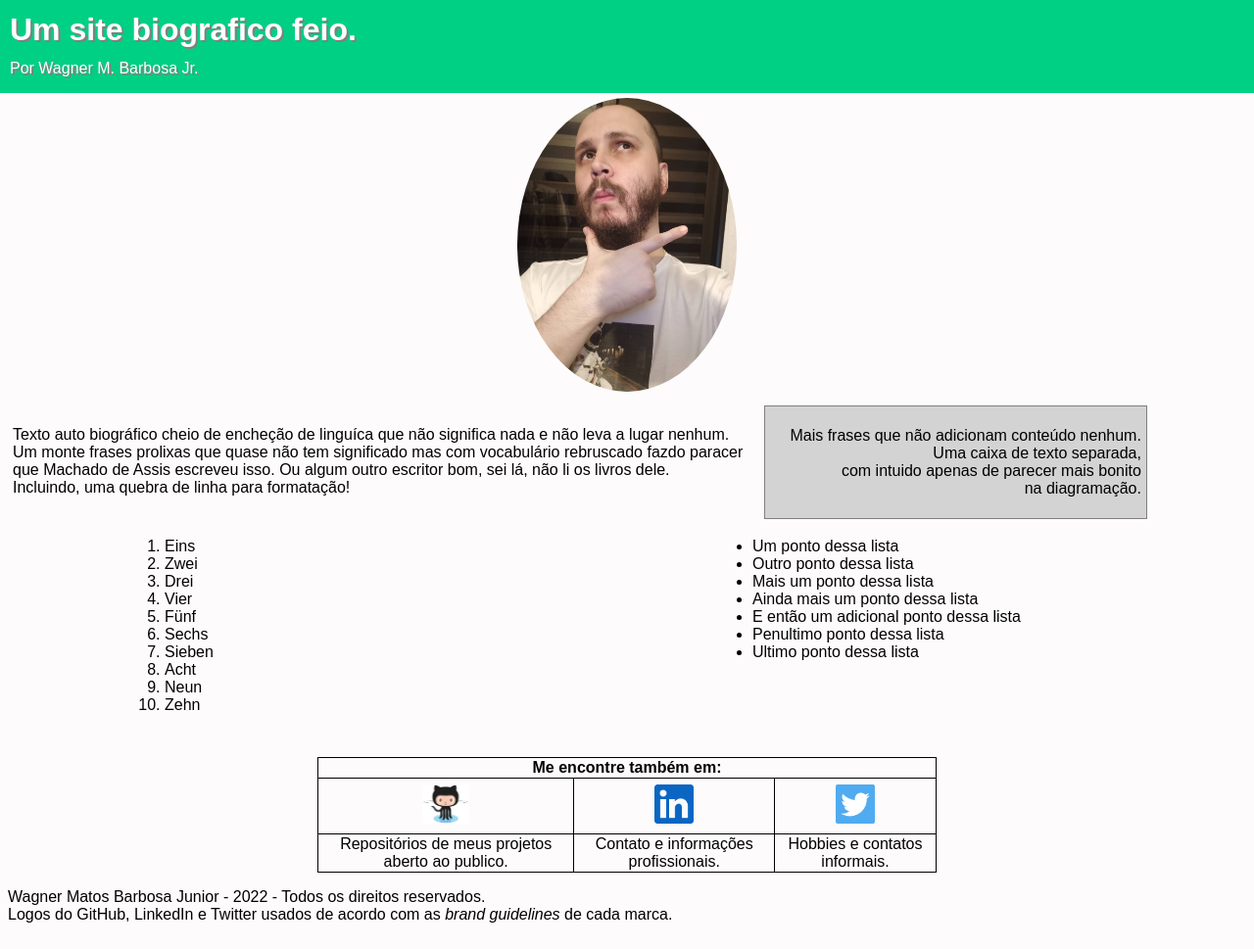
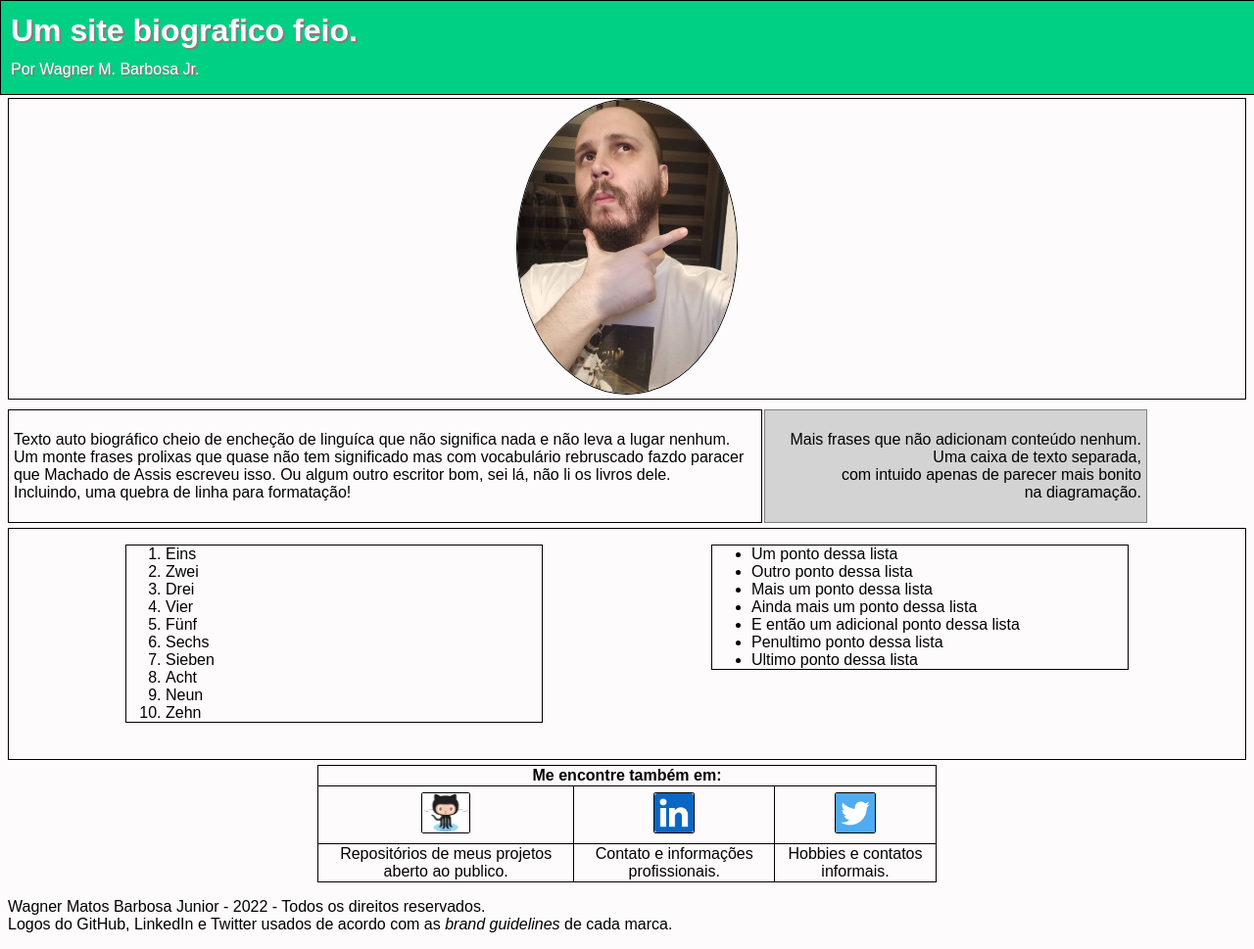
Before and after one commit to Wagner-BWG/Wagner-BWG.github.io, a website: page index.html in a window 1280 px wide. Shown: the whole page at 98% size. Drawn offline with Linux system fonts and the light colour scheme; a web font is replaced by a local one.

Commit message:
borda em tudo

```diff
--- a/style.css
+++ b/style.css
@@ -12,6 +12,7 @@ body {
 }
 
 #cabecalho {
+    border: 1px solid black;
     position: fixed;
     top: 0;
     left: 0;
@@ -23,17 +24,20 @@ body {
 }
 
 #photo_section {
+    border: 1px solid black;
     margin-top: 100px;
     margin-bottom: 10px;
     text-align: center;
 }
 
 #minha_foto {
+    border: 1px solid black;
     height: 300px;
     border-radius: 100%;
 }
 
 .lado-direito, .lado-esquerdo {
+    border: 1px solid black;
     display: inline-block;
     padding: 5px;
     position: relative;
@@ -49,33 +53,39 @@ body {
 }
 
 .lado-esquerdo {
+    border: 1px solid black;
     width: 60%;
     top: 0px;
     left: 0px;
 }
 
 #licoes_aprendidas, #licoes_a_aprender {
+    border: 1px solid black;
     display: inline-block;
     width: 30%;
 }
 
 .licoes {
+    border: 1px solid black;
     margin-top: 5px;
     height: 220px;
     padding-bottom: 15px;
 }
 
 #licoes_aprendidas {
+    border: 1px solid black;
     position: absolute;
     left: 10%;
 }
 
 #licoes_a_aprender {
+    border: 1px solid black;
     position: absolute;
     right: 10%;
 }
 
 #tabela {
+    border: 1px solid black;
     border-collapse: collapse;
     margin-top: 5px;
     margin-left: 25%;
@@ -84,6 +94,7 @@ body {
 }
 
 .botao {
+    border: 1px solid black;
     height: 40px;
     margin-bottom: 5px;
     margin-top: 5px;
```
